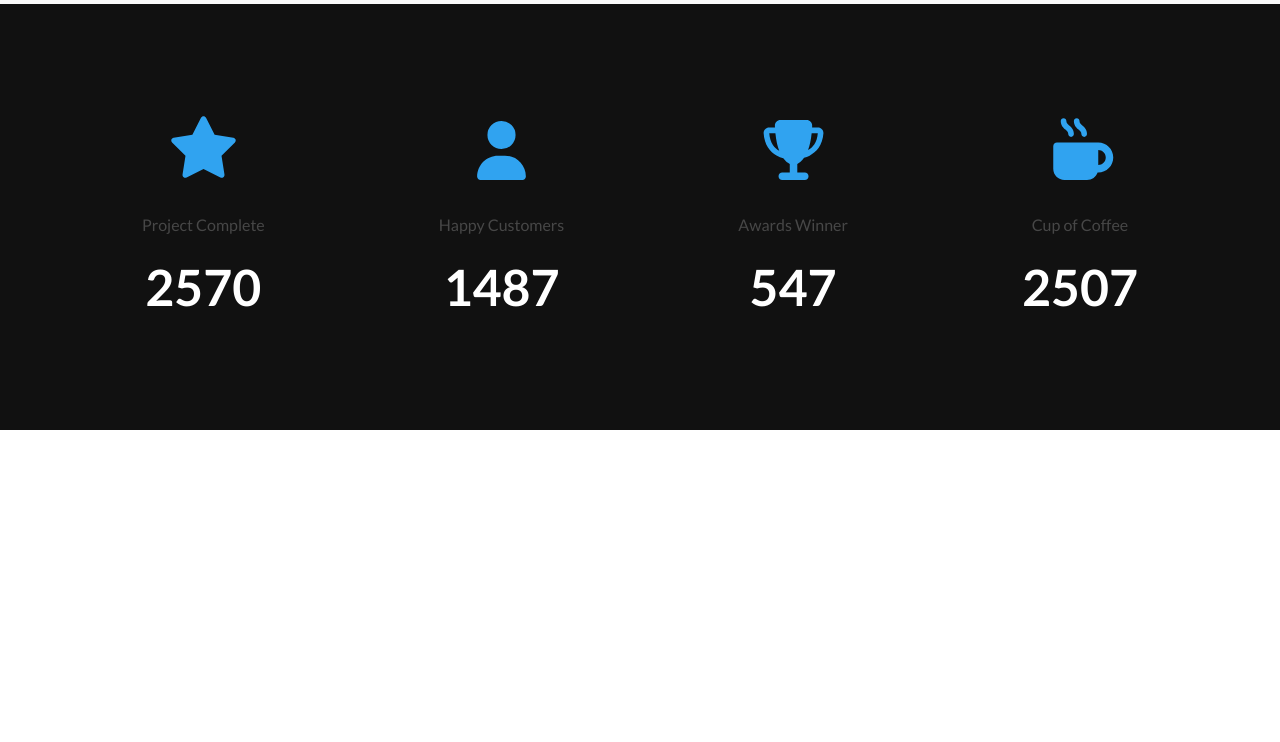
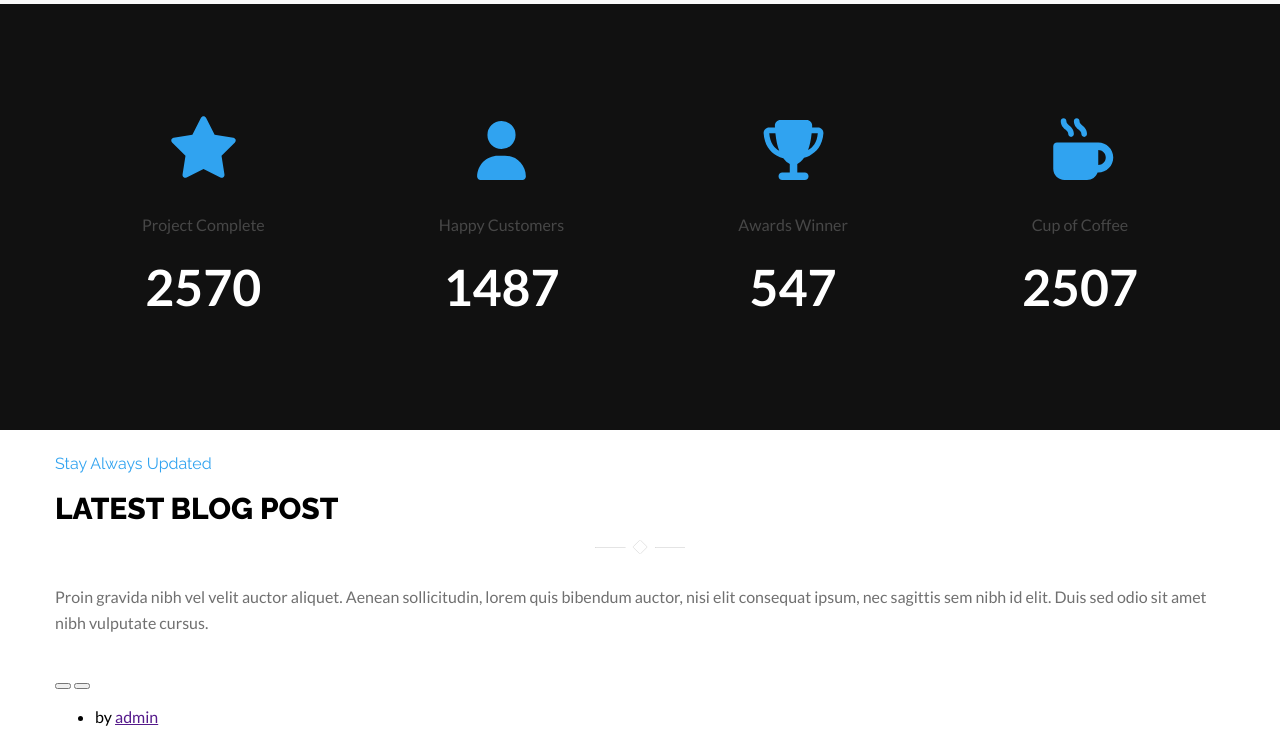
Before and after one commit to MaximGosunov/FrontendBlok, a plain HTML site: page Базовый курс/www/index.html in a window 1280 px wide. Shown: the part 6300-7042 px from the top of the page. Before the commit the page ends 6730 px from the top, so only its background shows below. Drawn offline with nearby package versions, Linux system fonts and the light colour scheme.

Commit message:
Update index.html

```diff
--- a/Базовый курс/www/index.html
+++ b/Базовый курс/www/index.html
@@ -313,6 +313,33 @@
                 </div>
             </div>
         </div>
+        <div class="page page-blog">
+            <div class="wrapper">
+                <h2 class="title-h2"><span>Stay Always Updated</span>LATEST Blog Post</h2>
+                <div class="line-center"></div>
+                <p class="description">Proin gravida nibh vel velit auctor aliquet. Aenean sollicitudin, lorem quis bibendum auctor, nisi elit consequat ipsum, nec sagittis sem nibh id elit. Duis sed odio sit amet nibh vulputate cursus.</p>
+                <div class="blog">
+                    <div>
+                        <div>
+                            <div class="thumb-blog">
+                                <img src="" alt="">
+                                <div class="blog-share">
+                                    <button></button>
+                                    <button></button>
+                                </div>
+                            </div>
+                            <div class="text-log">
+                                <h3></h3>
+                                <ul>
+                                    <li>by <a href="">admin</a></li>
+
+                                </ul>
+                            </div>
+                        </div>
+                    </div>
+                </div>
+            </div>
+        </div>
     </main>
     <footer>
 
```
